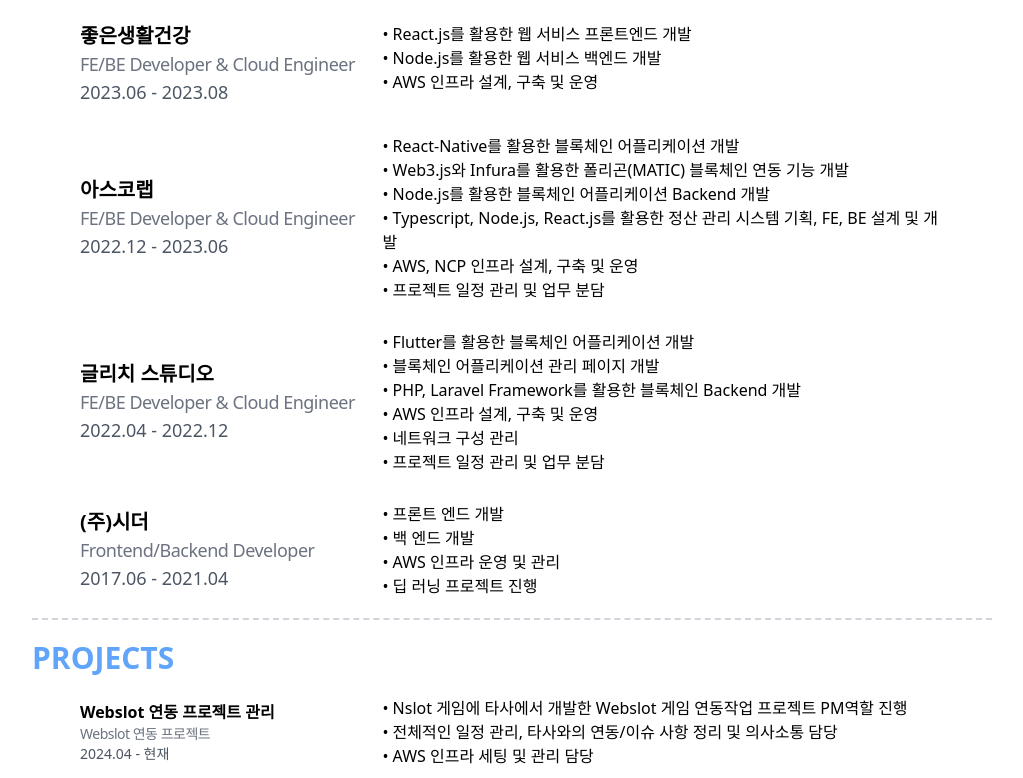
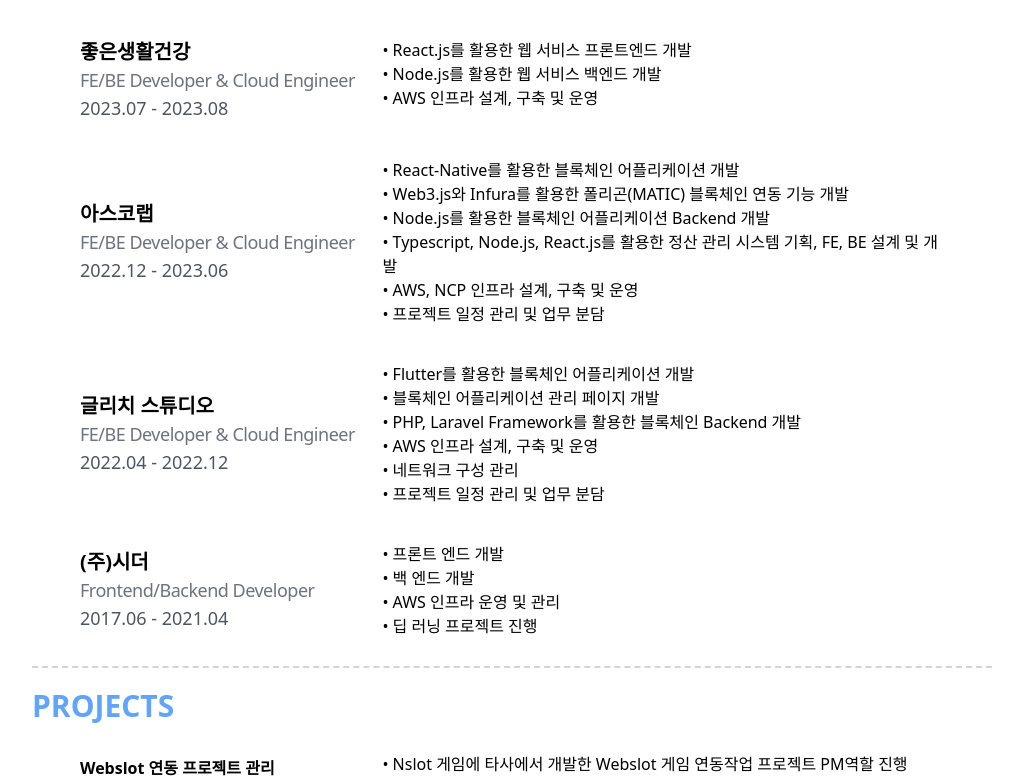
Before and after one commit to sedna99/portfolio, a React (Vite) app: page / in a window 1280 px wide. Shown: the part 1592-2370 px from the top of the page, without its empty margins (128-1151 px from the left). Built offline with nearby package versions, Linux system fonts and the light colour scheme.

Commit message:
Fix: Experience, Project 간격 및 오타 수정

```diff
--- a/src/sections/Experiences.tsx
+++ b/src/sections/Experiences.tsx
@@ -28,7 +28,7 @@
   },
   {
     name: "좋은생활건강",
-    date: "2023.06 - 2023.08",
+    date: "2023.07 - 2023.08",
     position: "FE/BE Developer & Cloud Engineer",
     descriptions: [
       "React.js를 활용한 웹 서비스 프론트엔드 개발",
@@ -83,7 +83,7 @@
   isLast,
 }: ExperienceCardProps) => {
   return (
-    <div className={`flex w-[90%] ${isLast ? "" : "mb-7"}`}>
+    <div className={`flex w-[90%] my-2 ${isLast ? "" : "mb-7"}`}>
       <div className="w-[35%] flex flex-col justify-center">
         <h1 className="text-xl font-bold">{name}</h1>
         <p className="text-lg tracking-[-0.5px] text-gray-500">{position}</p>
--- a/src/sections/Projects.tsx
+++ b/src/sections/Projects.tsx
@@ -217,13 +217,13 @@
   isLast,
 }: ProjectCardProps) => {
   return (
-    <div className={`flex w-[90%] ${isLast ? "" : "mb-7"}`}>
+    <div className={`flex w-[90%] py-2 ${isLast ? "" : "mb-7"}`}>
       <div className="w-[35%] flex flex-col justify-center">
         <h1 className="text-base font-bold">{name}</h1>
         <p className="text-sm tracking-[-0.5px] text-gray-500">{subname}</p>
         <p className="text-sm text-gray-600">{date}</p>
       </div>
-      <div className="w-[65%]">
+      <div className="w-[65%] word-break">
         {descriptions.map((description, index) => (
           <p key={index}>• {description}</p>
         ))}
```
